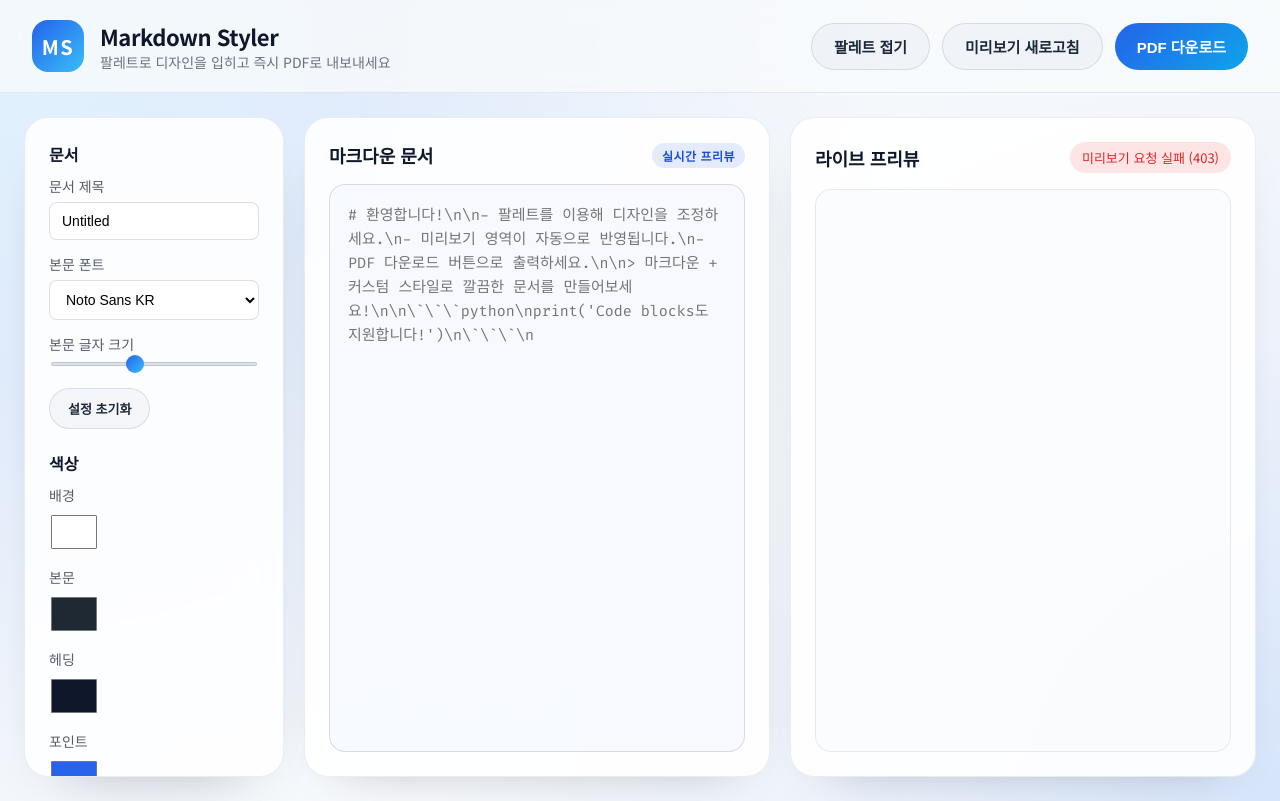
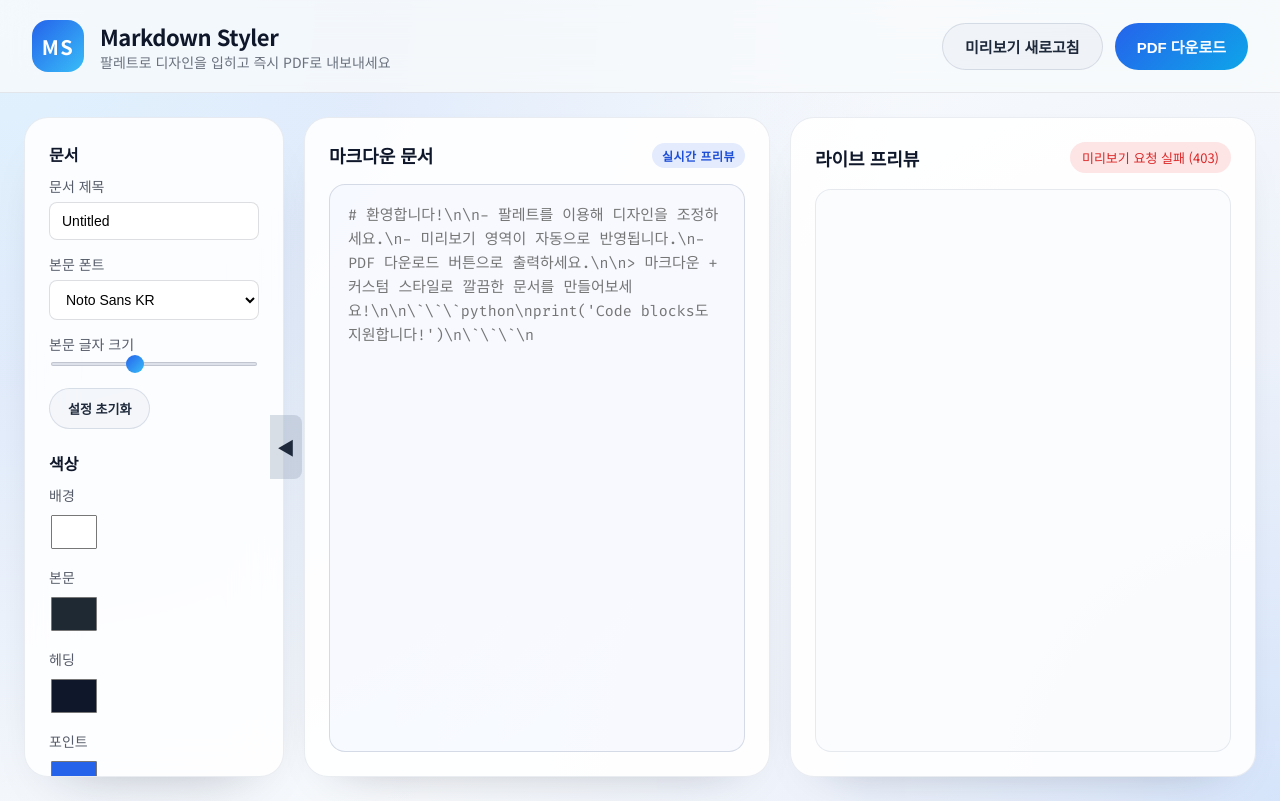
Before and after one commit to mitdl1006/CyberProject, a Django app: page / in a window 1280 px wide. Run offline with Django 5.2, Linux system fonts and the light colour scheme; some libraries are stand-ins or nearby versions.

Commit message:
Refine custom list inputs and palette handle

```diff
--- a/mysite/editor/static/editor/css/workspace.css
+++ b/mysite/editor/static/editor/css/workspace.css
@@ -129,17 +129,25 @@ body.workspace {
 }
 
 .workspace__layout--palette-collapsed {
-    grid-template-columns: repeat(2, minmax(0, 1fr));
+    grid-template-columns: 56px minmax(0, 1fr) minmax(0, 1fr);
 }
 
-.workspace__layout--palette-collapsed .palette {
-    display: none;
+.workspace__layout--palette-collapsed .palette-slot {
+    justify-content: flex-end;
+}
+
+.palette-slot {
+    position: relative;
+    display: flex;
+    align-items: stretch;
+    min-width: 0;
 }
 
 .palette {
     display: flex;
     flex-direction: column;
     gap: 22px;
+    flex: 1 1 0;
     background: rgba(255, 255, 255, 0.86);
     border-radius: var(--radius-lg);
     padding: 24px;
@@ -148,6 +156,48 @@ body.workspace {
     backdrop-filter: blur(24px);
     max-height: calc(100vh - 140px);
     overflow-y: auto;
+    transition: opacity var(--transition), transform var(--transition), box-shadow var(--transition), padding var(--transition), margin var(--transition), border-color var(--transition);
+}
+
+.palette__collapse {
+    position: absolute;
+    top: 50%;
+    right: -18px;
+    transform: translateY(-50%);
+    width: 32px;
+    height: 64px;
+    border: none;
+    border-radius: 0 var(--radius-sm) var(--radius-sm) 0;
+    background: rgba(148, 163, 184, 0.35);
+    color: #1e293b;
+    cursor: pointer;
+    display: grid;
+    place-items: center;
+    font-size: 18px;
+    box-shadow: 0 20px 40px -32px rgba(15, 23, 42, 0.45);
+    transition: background var(--transition), color var(--transition), transform var(--transition);
+    z-index: 2;
+}
+
+.palette__collapse:hover {
+    background: rgba(37, 99, 235, 0.2);
+    color: #1d4ed8;
+}
+
+.workspace__layout--palette-collapsed .palette {
+    opacity: 0;
+    transform: translateX(-40px);
+    pointer-events: none;
+    padding: 0;
+    margin: 0;
+    border-color: transparent;
+    box-shadow: none;
+    flex: 0 0 0;
+    width: 0;
+}
+
+.workspace__layout--palette-collapsed .palette__collapse {
+    border-radius: var(--radius-sm) 0 0 var(--radius-sm);
 }
 
 .palette__reset {
@@ -197,21 +247,23 @@ body.workspace {
 }
 
 .sequence-editor__item {
-    display: flex;
+    display: inline-flex;
     align-items: center;
     gap: 8px;
     background: rgba(248, 250, 252, 0.8);
     border: 1px solid rgba(148, 163, 184, 0.3);
     border-radius: var(--radius-sm);
     padding: 8px 10px;
-    width: auto;
-    min-width: 0;
     align-self: flex-start;
+    width: max-content;
+    max-width: 100%;
 }
 
 .sequence-editor__item input[type="text"] {
-    flex: 0 0 clamp(80px, 60%, 160px);
-    width: clamp(80px, 60%, 160px);
+    flex: 0 1 110px;
+    width: 110px;
+    min-width: 72px;
+    max-width: 140px;
     border: none;
     background: transparent;
     font-size: 14px;
--- a/mysite/editor/static/editor/js/workspace.js
+++ b/mysite/editor/static/editor/js/workspace.js
@@ -101,8 +101,9 @@ const applyPaletteCollapsedState = (collapsed) => {
     state.isPaletteCollapsed = collapsed;
     root.classList.toggle("workspace__layout--palette-collapsed", collapsed);
     if (elements.btnTogglePalette) {
-        elements.btnTogglePalette.textContent = collapsed ? "팔레트 펼치기" : "팔레트 접기";
+        elements.btnTogglePalette.textContent = collapsed ? "▶" : "◀";
         elements.btnTogglePalette.setAttribute("aria-pressed", collapsed ? "true" : "false");
+        elements.btnTogglePalette.setAttribute("aria-label", collapsed ? "팔레트 펼치기" : "팔레트 접기");
     }
 };
 
--- a/mysite/templates/editor/editor.html
+++ b/mysite/templates/editor/editor.html
@@ -20,7 +20,6 @@
             </div>
         </div>
         <div class="topbar__actions">
-            <button id="btn-toggle-palette" class="btn btn--ghost" type="button" aria-pressed="false">팔레트 접기</button>
             <button id="btn-preview" class="btn btn--ghost" type="button">미리보기 새로고침</button>
             <button id="btn-download" class="btn btn--primary" type="button">PDF 다운로드</button>
         </div>
@@ -32,6 +31,7 @@
         data-preview-url="{% url 'editor:preview' %}"
         data-pdf-url="{% url 'editor:pdf' %}"
     >
+        <div class="palette-slot">
             <aside class="palette" aria-label="디자인 팔레트">
                 <div class="palette__section">
                     <h2>문서</h2>
@@ -170,6 +170,8 @@
                     </label>
                 </div>
             </aside>
+            <button type="button" class="palette__collapse" id="btn-toggle-palette" aria-label="팔레트 접기" aria-pressed="false">◀</button>
+        </div>
 
         <section class="editor" aria-label="마크다운 편집">
             <div class="editor__header">
```
Also changed, not shown: FEEDBACK.md (+2 -1 lines). Lines whose indentation alone changed are shown as unchanged.
